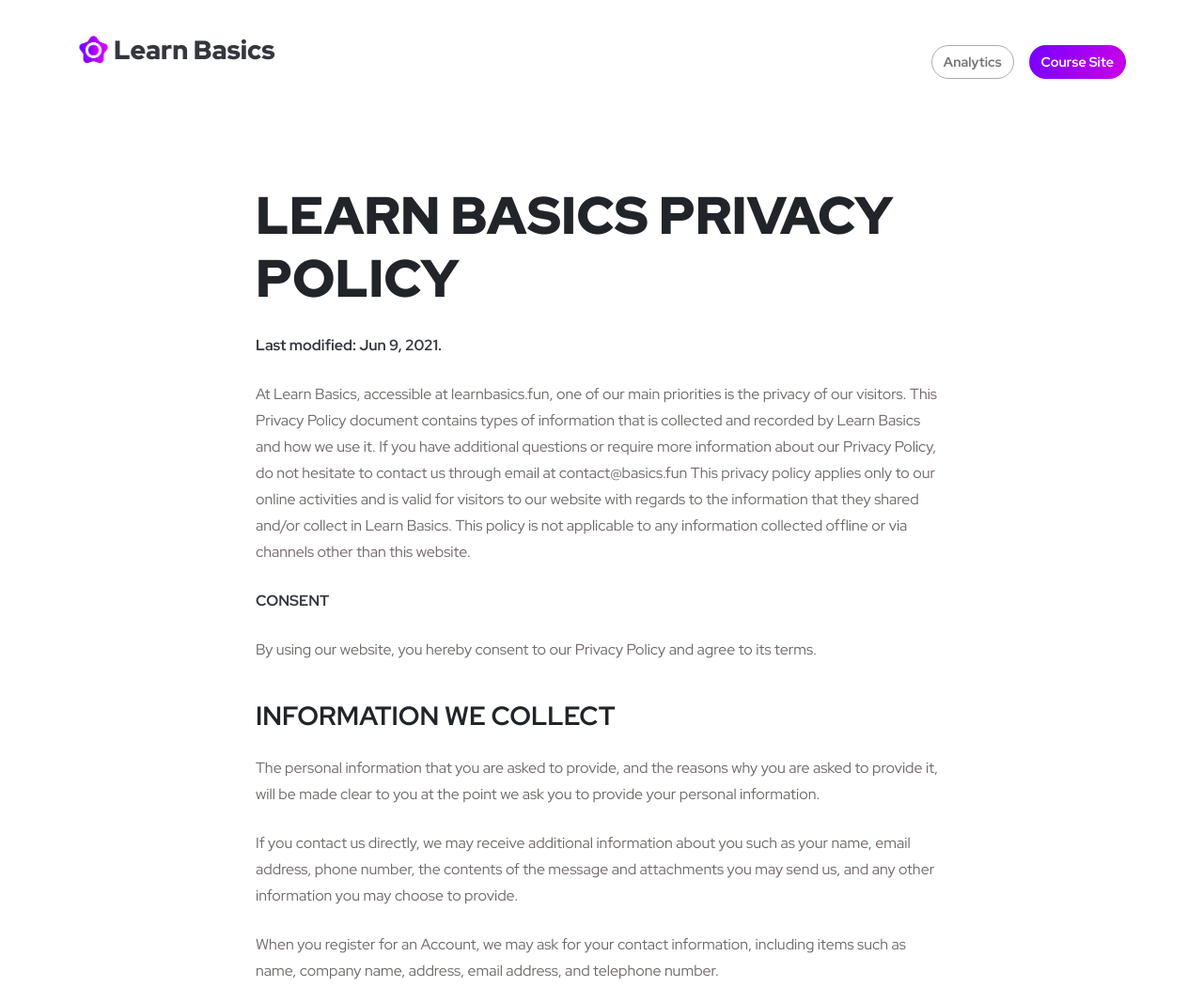
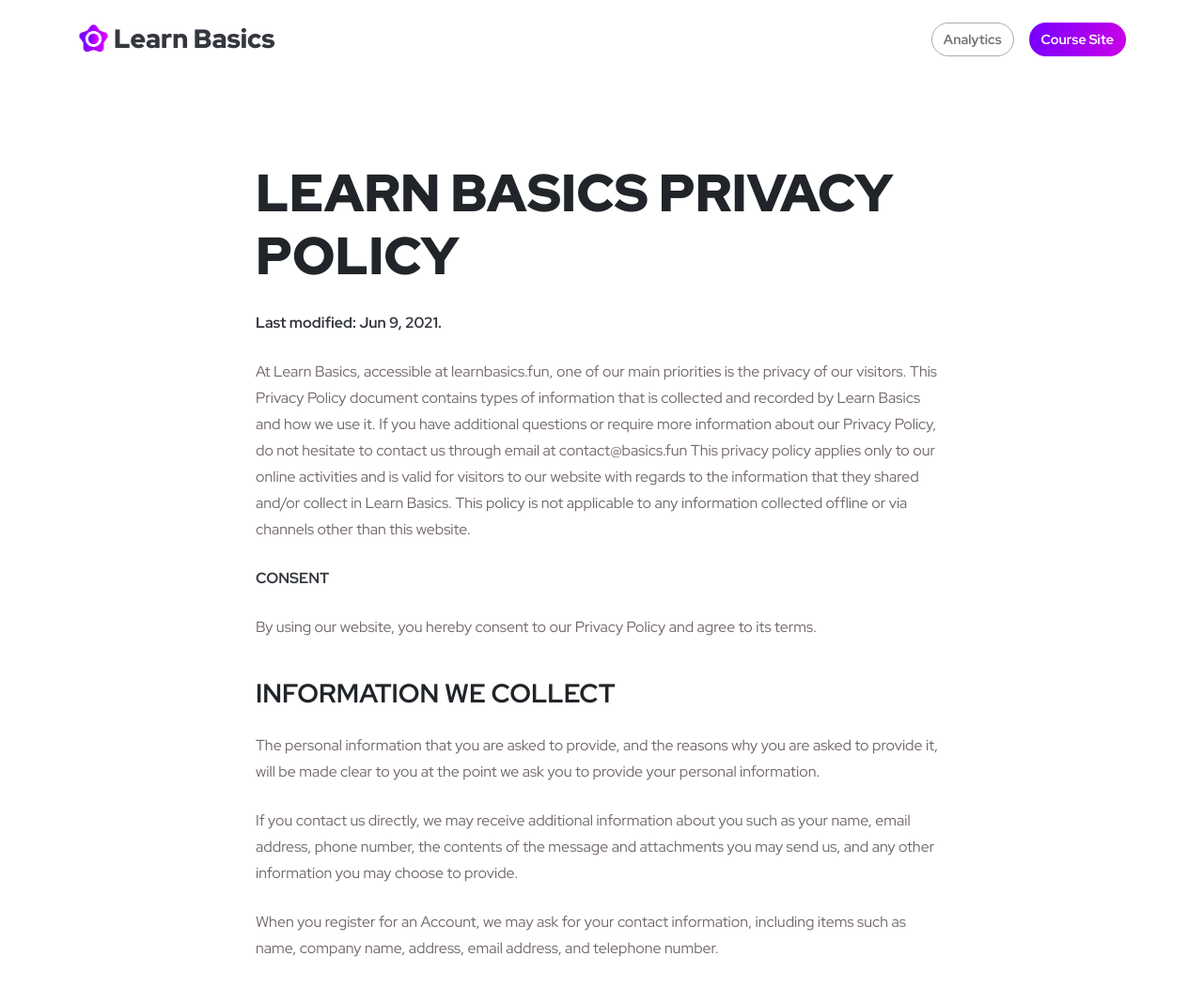
Before and after one commit to bringeraj-lb/LbWebsite, a plain HTML site: page privacy.html in a window 1280 px wide. Shown: the top 1051 px of the page at 94% size. Drawn offline with nearby package versions, Linux system fonts and the light colour scheme.

Commit message:
privacy and terms nav fix

```diff
--- a/privacy.html
+++ b/privacy.html
@@ -38,7 +38,9 @@
           Learn Basics
         </h2>
       </div>
-      <ul class="d-flex flex-row navbar-nav mb-2 mb-lg-0">
+      <ul
+        class="d-flex flex-row navbar-nav  mb-lg-0 my-0 align-self-center"
+      >
         <li class="nav-item">
           <a class="nav-link" href="./analytics-login.html">
             <button
```
Also changed, not shown: terms.html (+1 -1 lines).
